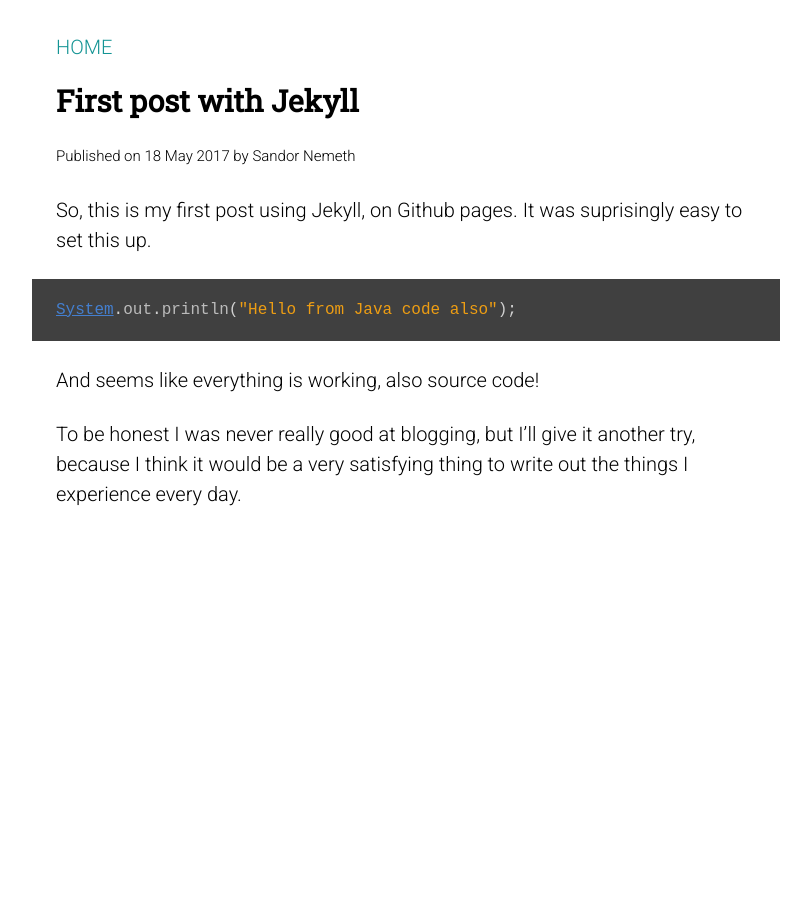
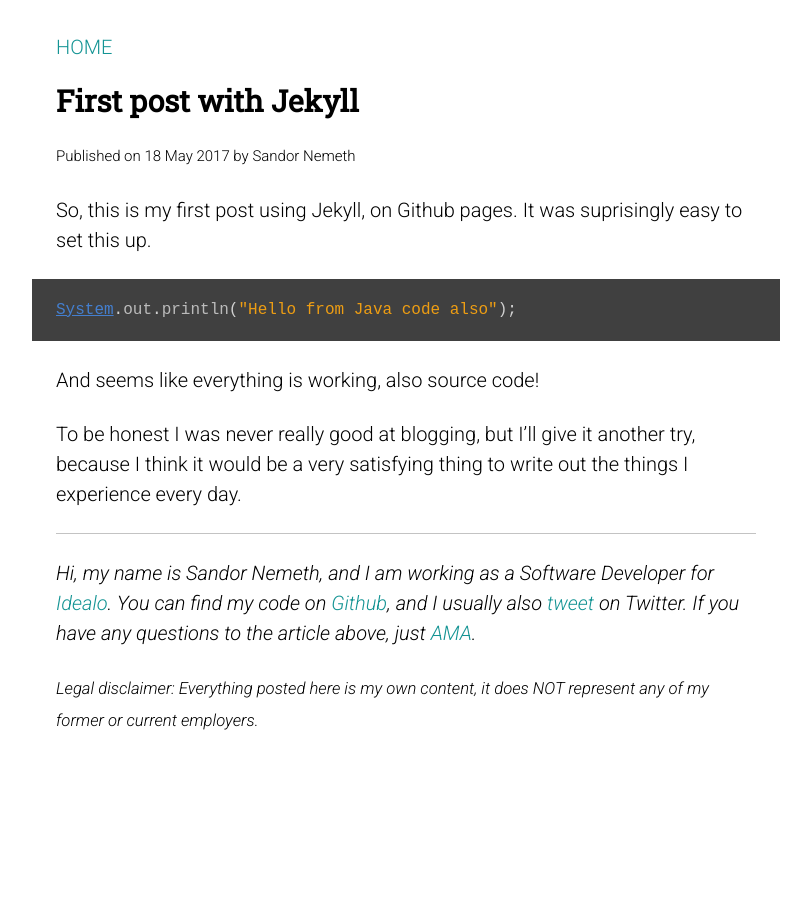
Before and after one commit to sandor-nemeth/sandor-nemeth.github.io, a Jekyll site: the page built from _posts/2017-05-18-first-post-with-jekyll.md, in a window 1280 px wide. Shown: the whole page, without its empty margins (242-1053 px from the left). Built offline with Jekyll 4.4.1, drawn with Linux system fonts in a browser that asks for light colours.

Commit message:
Add footer

```diff
--- /dev/null
+++ b/_includes/footer.html
@@ -0,0 +1,18 @@
+<footer>
+    <p>
+    <i>
+        Hi, my name is Sandor Nemeth, and I am working as a Software Developer
+        for <a href="https://www.idealo.de">Idealo</a>. You can find my code on
+        <a href="{{ site.github.owner_url }}">Github</a>, and I usually also
+        <a href="https://twitter.com/sandor_nemeth">tweet</a> on
+        Twitter. If you have any questions to the article above, just
+        <a href="{{ site.github.owner_url }}/ama">AMA</a>.
+    </i>
+    </p>
+    <p>
+        <small><i>
+            Legal disclaimer: Everything posted here is my own content, it does NOT
+            represent any of my former or current employers.
+        </i></small>
+    </p>
+</footer>
--- a/_layouts/post.html
+++ b/_layouts/post.html
@@ -13,6 +13,7 @@
             <section id="post-body">
                 {{ content }}
             </section>
+            {% include footer.html %}
         </div>
     </body>
 </html>
--- /dev/null
+++ b/_sass/_footer.sass
@@ -0,0 +1,3 @@
+footer
+  border-top: 1px solid #c3c3c3
+  padding-top: $gutter-height
--- a/assets/style/site.sass
+++ b/assets/style/site.sass
@@ -6,4 +6,5 @@
 @import "base"
 @import "page"
 @import "home"
+@import "footer"
 @import "syntax"
```
